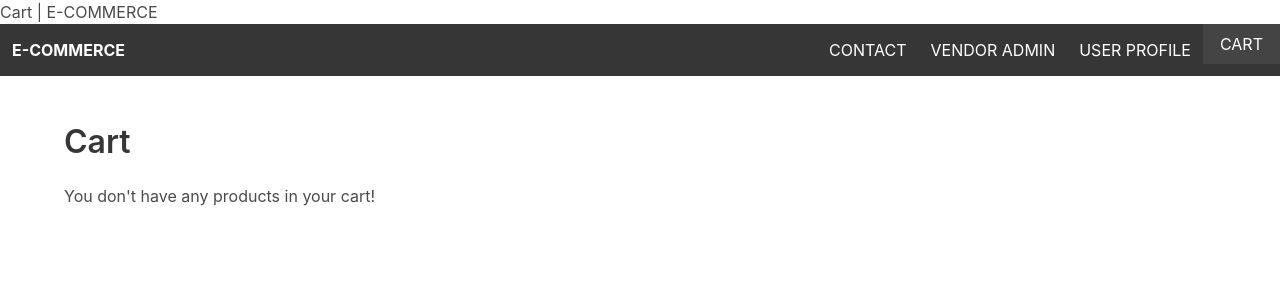
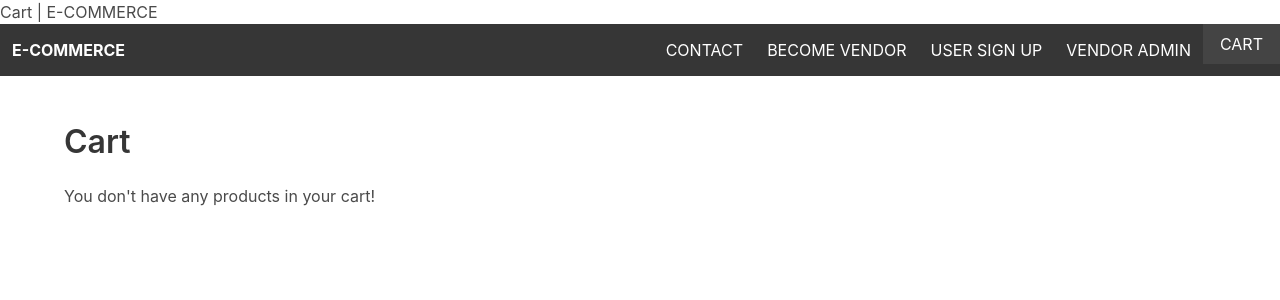
Before and after one commit to Pioneer25/Ecom, a Django app: page /cart/ in a window 1280 px wide. Shown: the top 300 px of the page. Run offline with Django 3.2, Linux system fonts and the light colour scheme; a user stored in the database is signed in; parts of the project's set-up code (start-up, migrations or seed data) failed here and were passed over.

Commit message:
18th change

```diff
--- a/core/templates/core/base.html
+++ b/core/templates/core/base.html
@@ -30,16 +30,19 @@
                <div class="navbar-end">
                     <a href="{% url 'contact'%}" class="navbar-item">CONTACT</a>
 
-                      {% if request.user.is_authenticated %}
-                         <a href="{% url 'vendor_admin'%}" class="navbar-item">VENDOR ADMIN </a>
-                      {% else %}
-                         <a href="{% url 'become_vendor'%}" class="navbar-item">BECOME VENDOR </a>
-                      {% endif %}
+
+
+
+                    <a href="{% url 'become_vendor'%}" class="navbar-item">BECOME VENDOR </a>
+                  <a href="{% url 'become_customer'%}" class="navbar-item">USER SIGN UP </a>
+
 
                       {% if request.user.is_authenticated %}
-                         <a href="{% url 'customer_admin'%}" class="navbar-item">USER PROFILE </a>
-                       {% else %}
-                          <a href="{% url 'become_customer'%}" class="navbar-item">USER SIGN UP </a>
+                         {% if CUSTOMER %}
+                          <a href="{% url 'customer_admin'%}" class="navbar-item">USER PROFILE </a>
+                         {% else %}
+                          <a href="{% url 'vendor_admin'%}" class="navbar-item">VENDOR ADMIN </a>
+                         {% endif %}
                         {% endif %}
 
                   {% if request.user.is_authenticated %}
```
